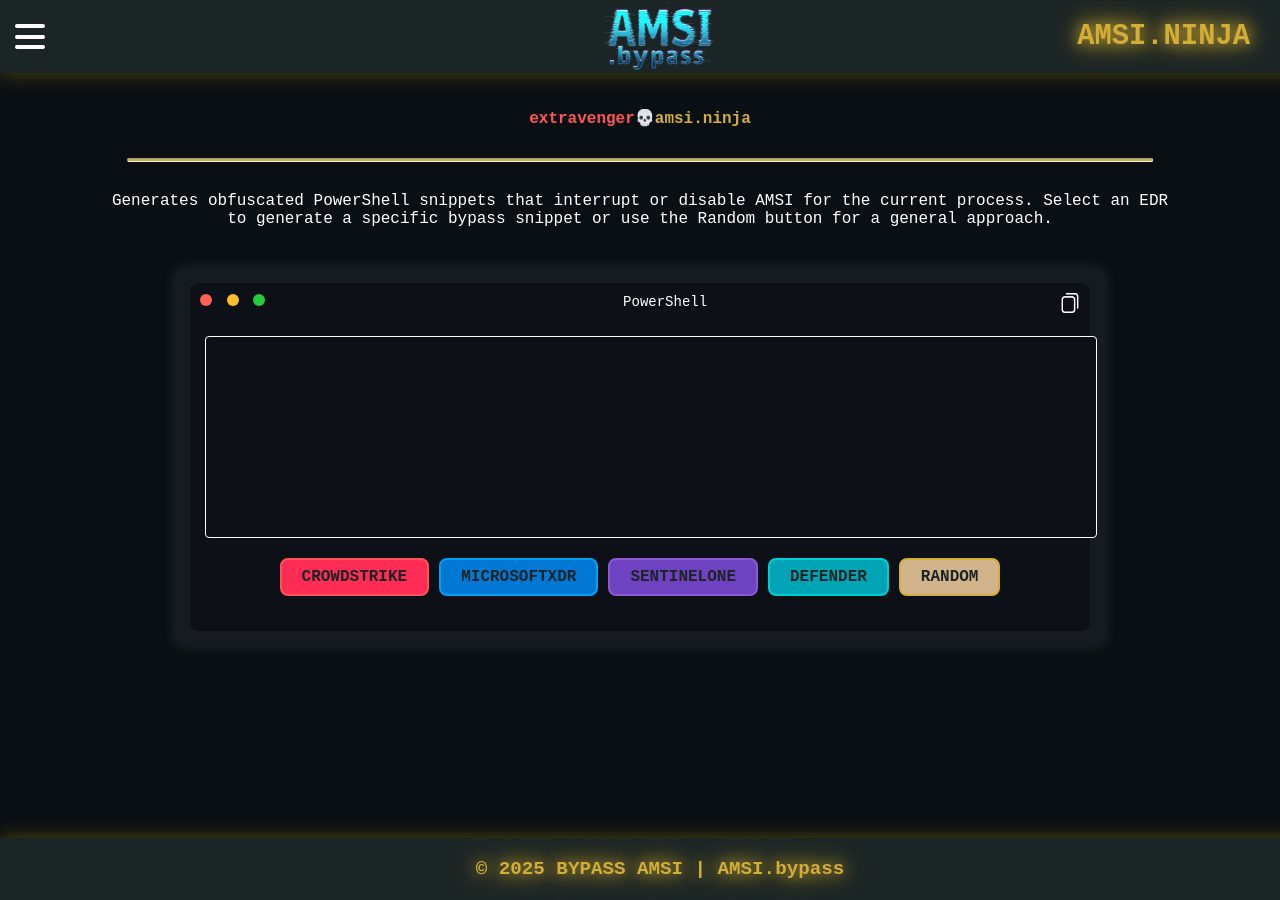
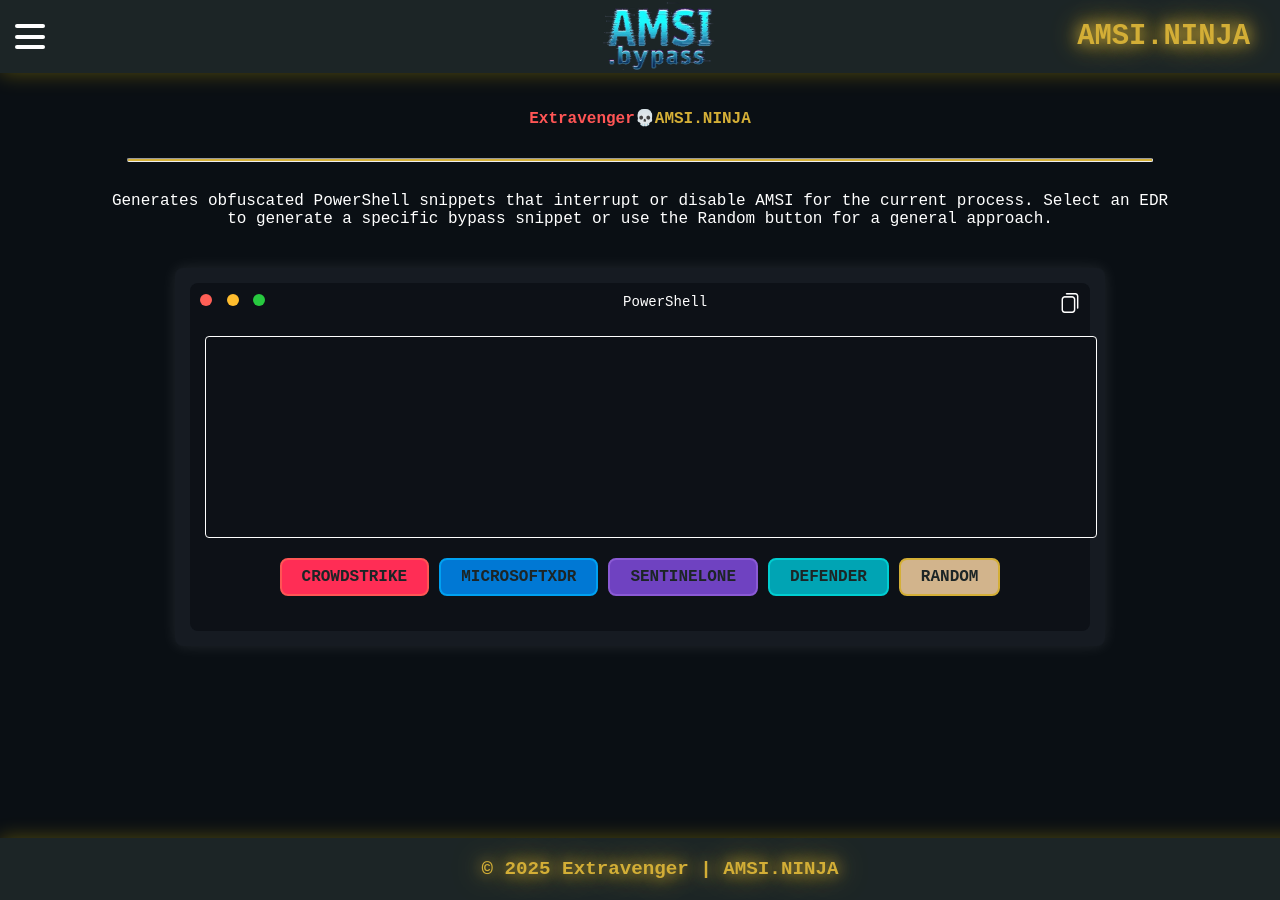
Before and after one commit to Extravenger/extravenger.github.io, a Jekyll site: the page amsininja/index.html, which Jekyll copies as it is, in a window 1280 px wide. Built offline with Jekyll 4.4.1, drawn with Linux system fonts in a browser that asks for light colours.

Commit message:
Update index.html

```diff
--- a/amsininja/index.html
+++ b/amsininja/index.html
@@ -44,7 +44,7 @@
 
         <div class="terminal-container-page">
             <div class="terminal-page-title">
-                <span class="line1"><span class="user">extravenger</span>💀<span class="host">amsi.ninja</span></span>
+                <span class="line1"><span class="user">Extravenger</span>💀<span class="host">AMSI.NINJA</span></span>
             </div>
         </div>
         <hr class="styled-divider">
@@ -78,7 +78,7 @@
     <br><br><br><br>
     <footer class="footer">
         <div class="footer-content">
-            <span class="footer-text">© 2025 BYPASS AMSI | AMSI.bypass</span>
+            <span class="footer-text">© 2025 Extravenger | AMSI.NINJA</span>
         </div>
     </footer>
 </body>
```
